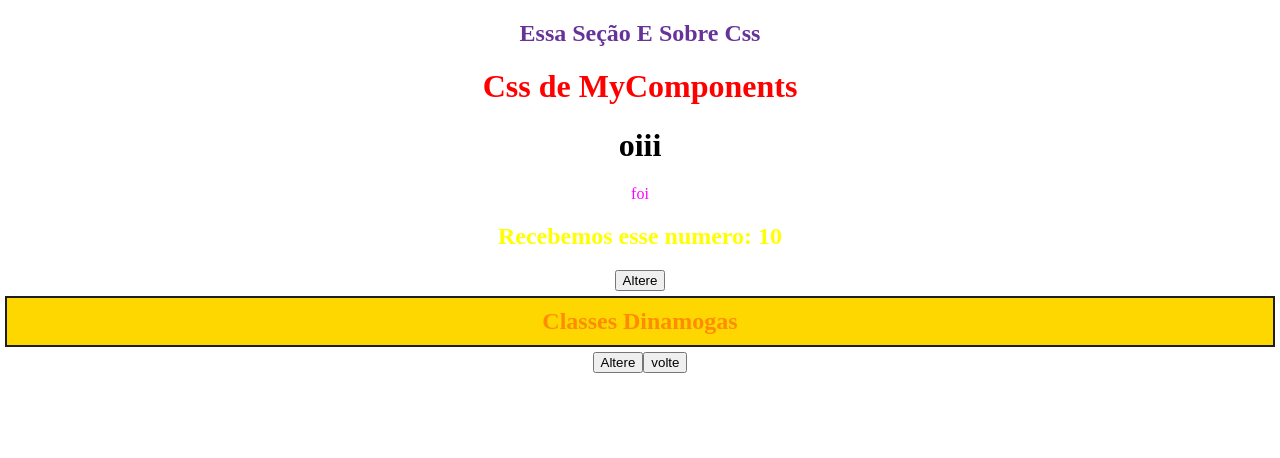
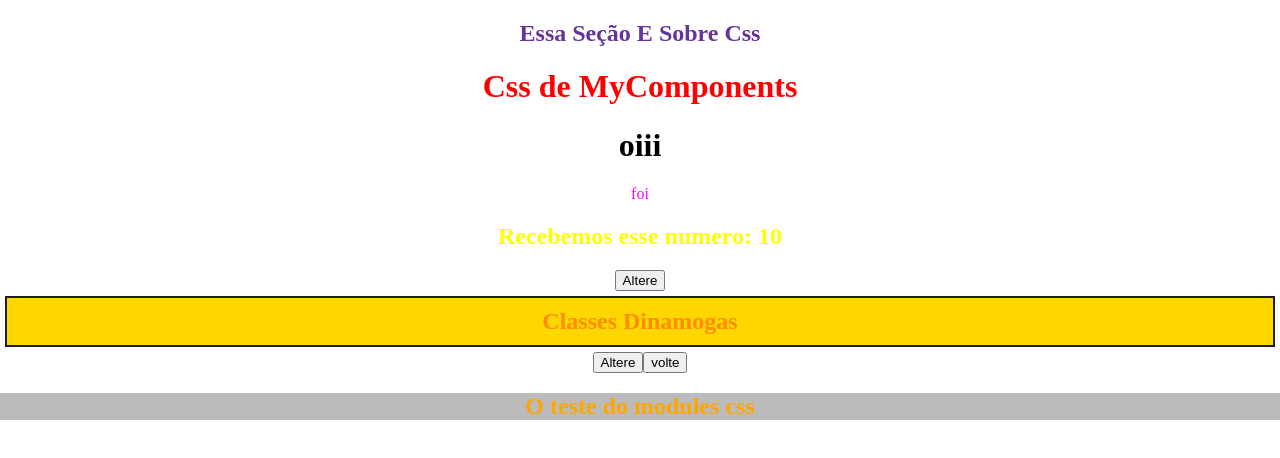
Before and after one commit to Anselmo5/CursoReact, a React (Vite) app in the folder etapa4/: page / in a window 1280 px wide. Shown: the top 458 px of the page. Built offline with nearby package versions, Linux system fonts and the light colour scheme.

Commit message:
alteração

```diff
--- a/etapa4/src/App.jsx
+++ b/etapa4/src/App.jsx
@@ -6,6 +6,7 @@ import MyComponents from './components/MyComponents'
 import Inlinestyle from './components/Inlinestyle'
 import Dinimigandifternario from './components/Dinimigandifternario'
 import DinamigClass from './components/DinamigClass'
+import Mudulos from './components/Titele'
 
 
 function App() {
@@ -22,6 +23,8 @@ function App() {
     <Dinimigandifternario/>
     {/* Classes dinamigas com if ternario */}
     <DinamigClass/>
+    {/* Css Modules */}
+    <Mudulos/>
     </>
   )
 }
--- /dev/null
+++ b/etapa4/src/components/Titele.jsx
@@ -0,0 +1,11 @@
+import styles from "./Titele.module.css"
+const Titele = () => {
+  return (
+    <div>
+    <h2 className={styles.my_teste} > O teste do modules css</h2>
+     {/* O modele css serve como se fosse um id unico de estilo, se tentarmos colocar o mesmo estilo em qualquer outra pagina não irar renderizar, pelo fato do module atuar como um id unico, onde nem mesmo o global css alterara esse codigo */}
+    </div>
+  )
+}
+
+export default Titele
--- /dev/null
+++ b/etapa4/src/components/Titele.module.css
@@ -0,0 +1,4 @@
+.my_teste{
+    color: orange;
+    background-color: #0004;
+}
```
